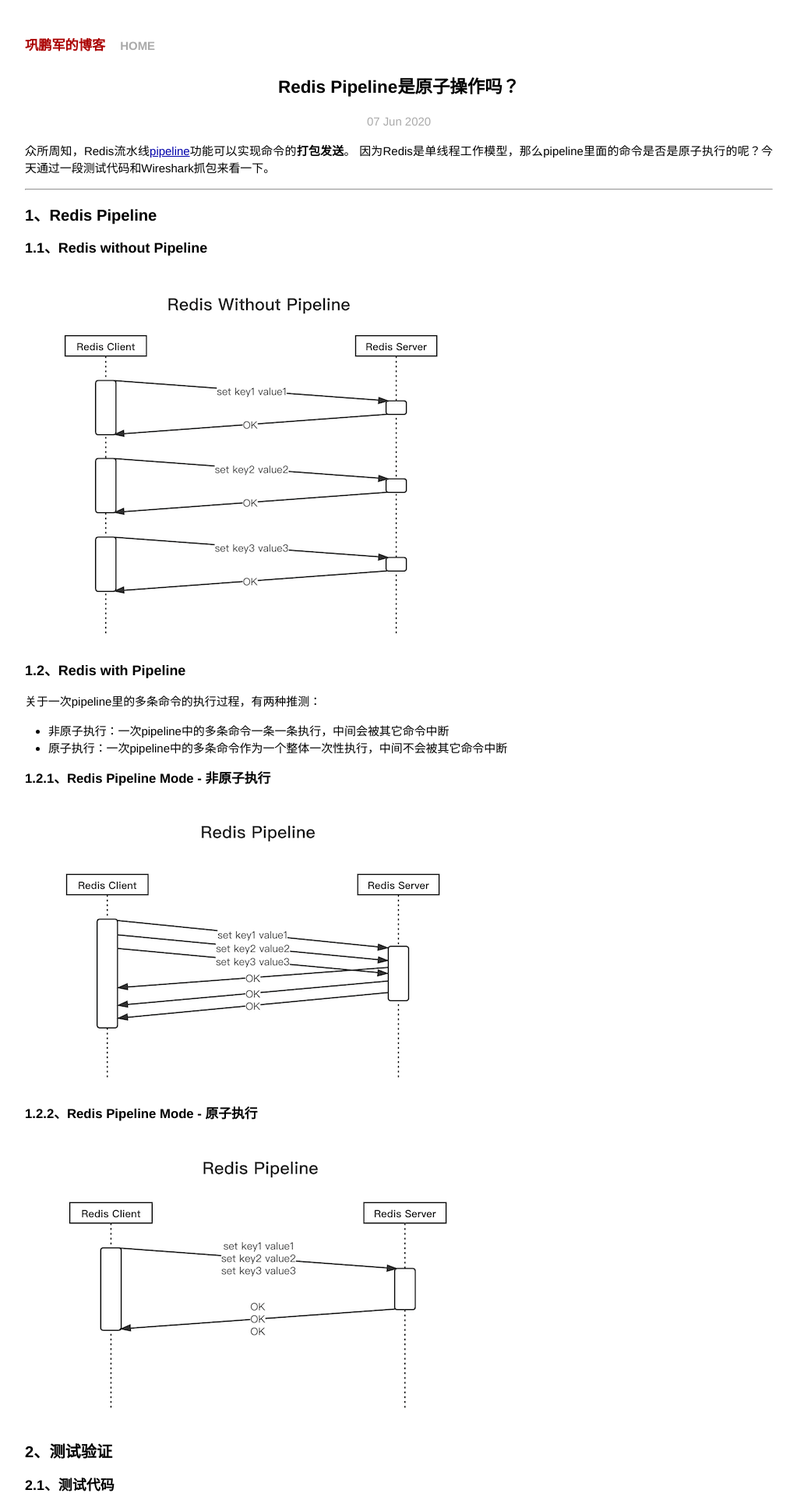
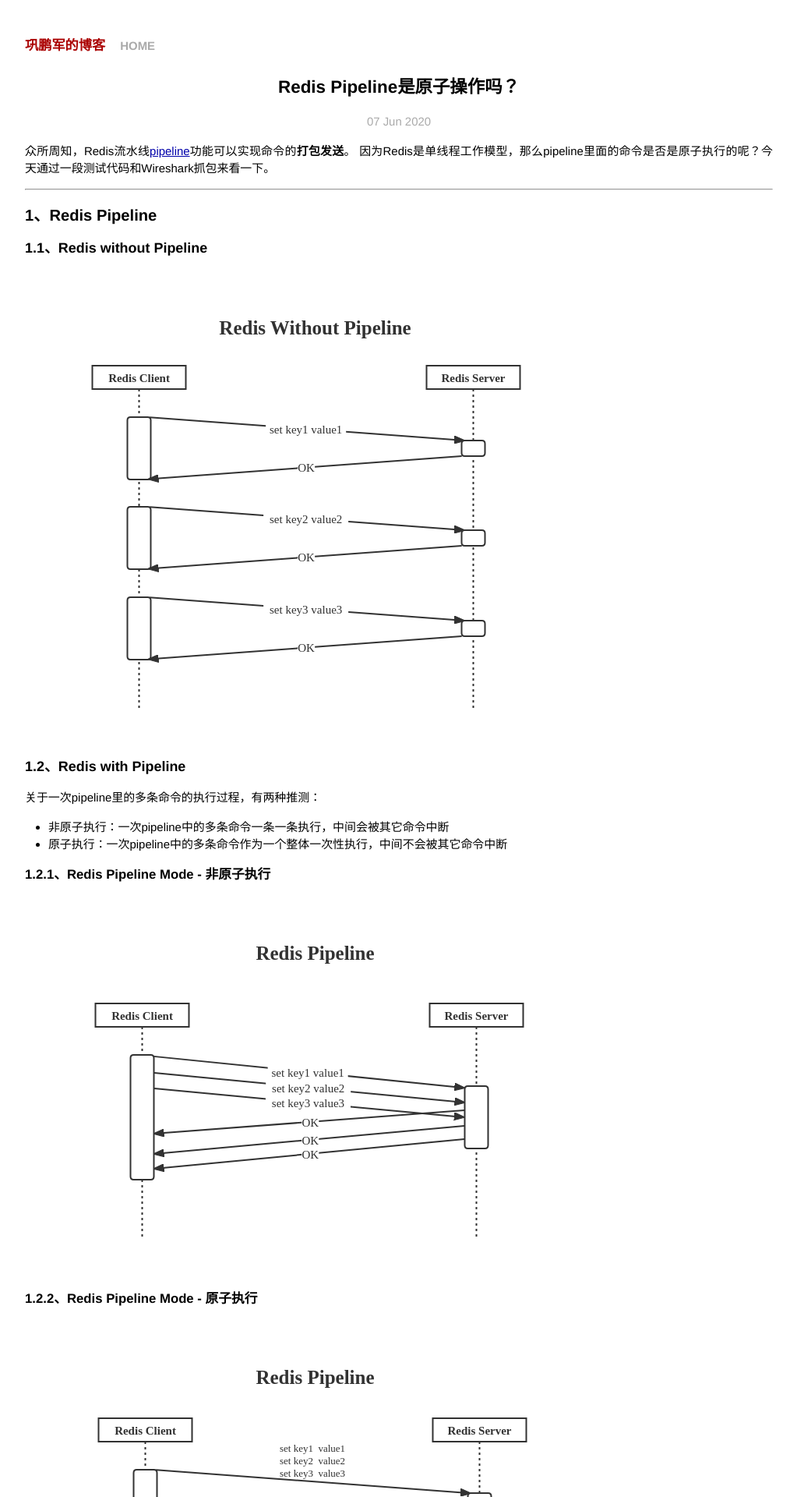
Before and after one commit to gongpengjun/gongpengjun.github.io, a Jekyll site: the page built from _posts/2020-06-07-redis-pipeline-not-atomic-proof.markdown, in a window 1280 px wide. Shown: the top 1920 px of the page at 78% size, without its empty margins (128-1151 px from the left). Built offline with Jekyll 4.4.1, drawn with Linux system fonts in a browser that asks for light colours.

Commit message:
update images of redis pipeline post

```diff
--- a/_posts/2020-06-07-redis-pipeline-not-atomic-proof.markdown
+++ b/_posts/2020-06-07-redis-pipeline-not-atomic-proof.markdown
@@ -14,7 +14,7 @@ categories: Storage Redis
 
 ### 1.1、Redis without Pipeline
 
-![](/imgs/redis_pipeline_0.png)
+![redis without pipeline](/imgs/redis_pipeline_0.svg)
 
 ### 1.2、Redis with Pipeline
 
@@ -25,11 +25,11 @@ categories: Storage Redis
 
 #### 1.2.1、Redis Pipeline Mode - 非原子执行
 
-![](/imgs/redis_pipeline_1.png)
+![redis pipeline mode - non-atomic](/imgs/redis_pipeline_1.svg)
 
 #### 1.2.2、Redis Pipeline Mode - 原子执行
 
-![](/imgs/redis_pipeline_2.png)
+![redis pipeline mode - atomic](/imgs/redis_pipeline_2.svg)
 
 ## 2、测试验证
 
```
Also changed, not shown: imgs/redis_pipeline_0.svg (added), imgs/redis_pipeline_1.svg (added), imgs/redis_pipeline_2.svg (added).
